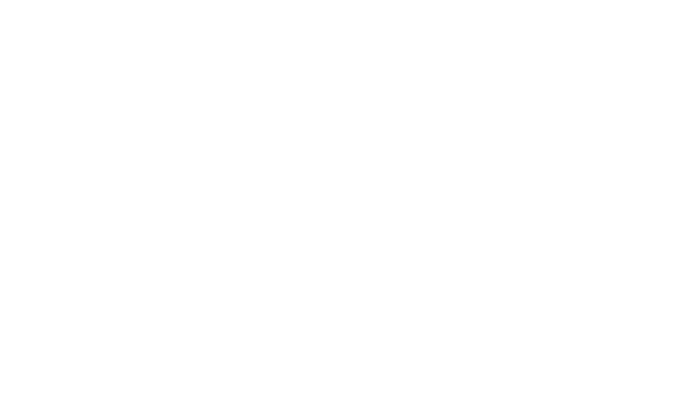
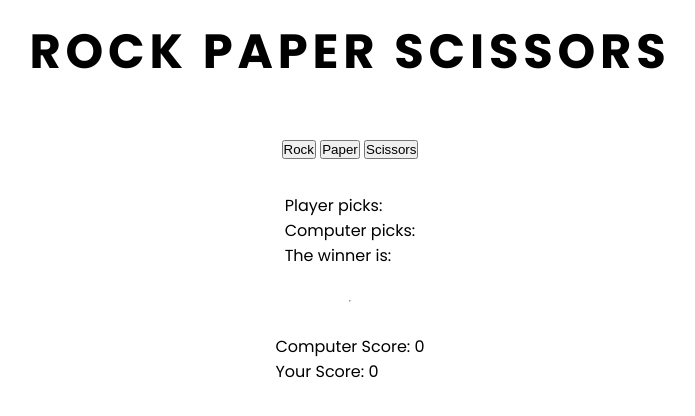
Before and after one commit to shahryarrr/Rock-Paper-Scissor, a plain HTML site: page index.html in a window 1280 px wide. Shown: the whole page, without its empty margins (290-985 px from the left). Drawn offline with Linux system fonts and the light colour scheme.

Commit message:
HTML & CSS

```diff
--- a/index.html
+++ b/index.html
@@ -1 +1,43 @@
-<div id="app"></div>
+<!DOCTYPE html>
+<html lang="en">
+  <head>
+    <meta charset="UTF-8" />
+    <meta http-equiv="X-UA-Compatible" content="IE=edge" />
+    <meta name="viewport" content="width=device-width, initial-scale=1.0" />
+    <title>Rock Paper Scissors</title>
+    <link rel="preconnect" href="https://fonts.googleapis.com" />
+    <link rel="preconnect" href="https://fonts.gstatic.com" crossorigin />
+    <link
+      href="https://fonts.googleapis.com/css2?family=Poppins:wght@400;700&display=swap"
+      rel="stylesheet"
+    />
+    <link rel="stylesheet" href="style.css" />
+  </head>
+  <body>
+    <main class="container">
+      <h1 class="heading">ROCK PAPER SCISSORS</h1>
+      <div class="buttonWrap">
+        <button value="rock" class="choice">Rock</button>
+        <button value="paper" class="choice">Paper</button>
+        <button value="scissors" class="choice">Scissors</button>
+      </div>
+      <div class="answerWrapper">
+        <p>Player picks: <span id="player-choice"> </span></p>
+        <p>Computer picks: <span id="computer-choice"> </span></p>
+
+        <p>The winner is: <span id="winner"> </span></p>
+      </div>
+
+      <hr />
+            <div class="scoreboard">
+          <div>
+            <span>Computer Score: </span><span id="computer-score">0</span>
+          </div>
+
+          <div><span>Your Score: </span><span id="player-score">0</span></div>
+        </div>
+      </div>
+    </main>
+    <script src="index.js"></script>
+  </body>
+</html>
--- a/index.js
+++ /dev/null
@@ -1,6 +0,0 @@
-// Import stylesheets
-import './style.css';
-
-// Write Javascript code!
-const appDiv = document.getElementById('app');
-appDiv.innerHTML = `<h1>JS Starter</h1>`;
--- a/package.json
+++ /dev/null
@@ -1,6 +0,0 @@
-{
-  "name": "js",
-  "version": "0.0.0",
-  "private": true,
-  "dependencies": {}
-}
--- a/style.css
+++ b/style.css
@@ -1,3 +1,25 @@
-h1, h2 {
-  font-family: Lato;
+* {
+  box-sizing: border-box;
+  margin: 0;
+  padding: 0;
 }
+
+body {
+  font-family: 'Poppins', sans-serif;
+}
+
+.container {
+  max-width: 700px;
+  display: flex;
+  flex-direction: column;
+  align-items: center;
+  gap: 2rem 0;
+  margin: 0 auto;
+}
+
+.container h1 {
+  letter-spacing: 0.1em;
+  font-size: 3em;
+  text-align: center;
+  padding: 1rem 0;
+}
--- a/tsconfig.json
+++ /dev/null
@@ -1,5 +0,0 @@
-{
-  "compilerOptions": {
-    "target": "esnext"
-  }
-}
```
Also changed, not shown: README.md (deleted).
